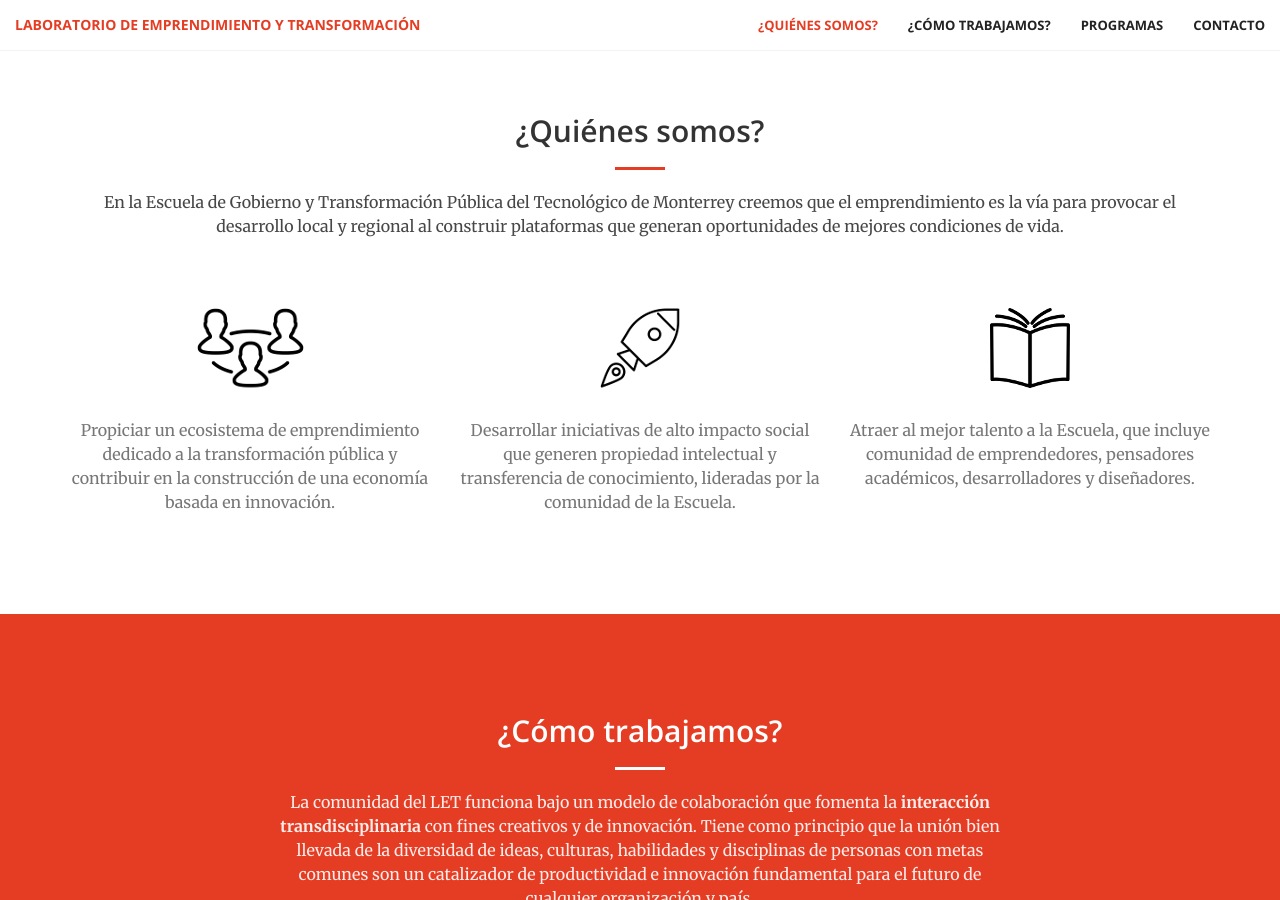
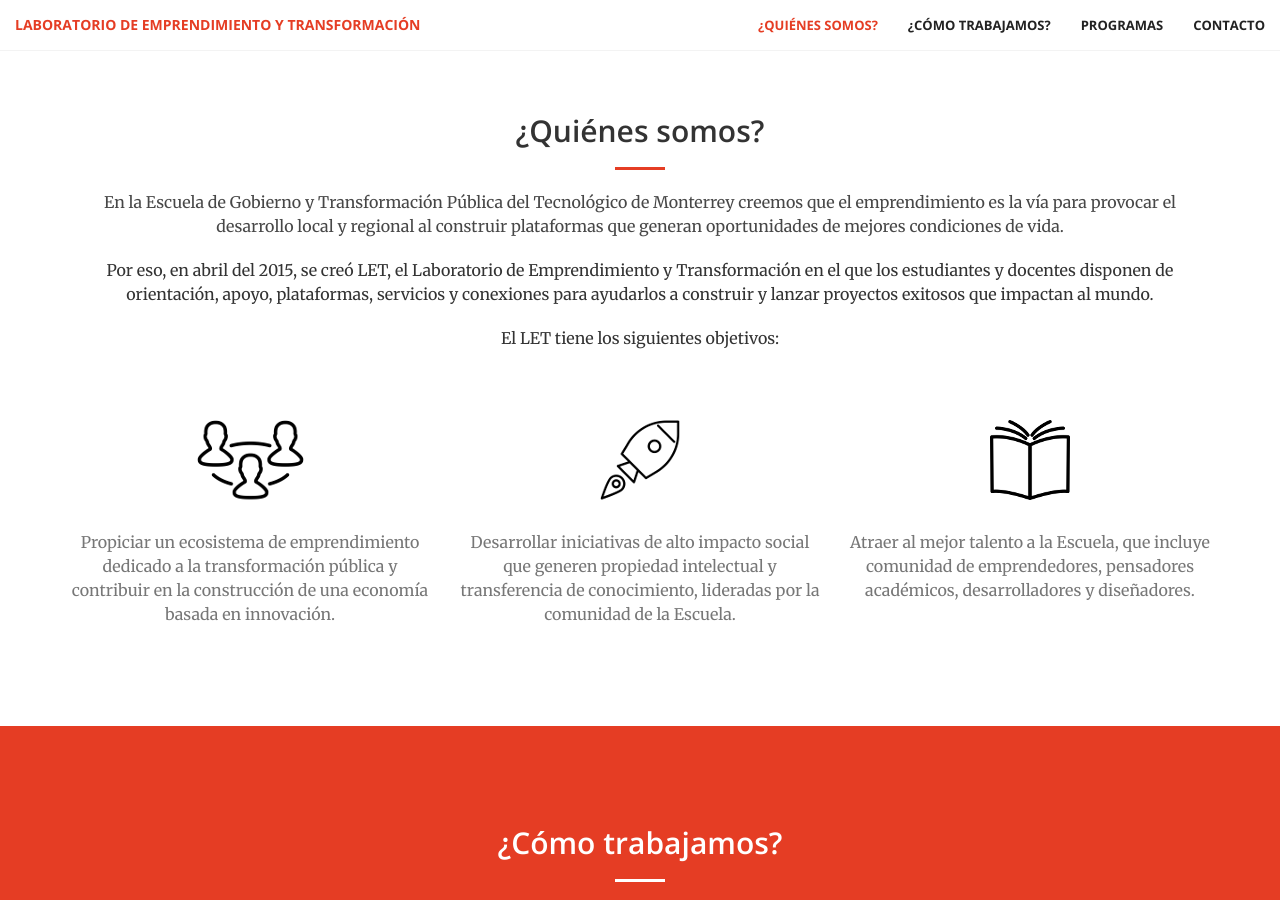
Before and after one commit to civica-digital/let, a Jekyll site: the page built from index.html, in a window 1280 px wide and 900 px high, scrolled down 886 px. Built offline with Jekyll 4.4.1, drawn with Linux system fonts in a browser that asks for light colours; nearby versions of some CDN libraries; library files that are not in the unit come from our copies.

Commit message:
Agrega contenido en sección ¿Quiénes somos?

```diff
--- a/index.html
+++ b/index.html
@@ -10,6 +10,14 @@ layout: default
         <p class="section-main-text">
         En la Escuela de Gobierno y Transformación Pública del Tecnológico de Monterrey creemos que el emprendimiento es la vía para provocar el desarrollo local
         y regional al construir plataformas que generan oportunidades de mejores condiciones de vida.
+        </p>
+
+        <p>
+          Por eso, en abril del 2015, se creó LET, el Laboratorio de Emprendimiento y Transformación en el que los estudiantes y docentes disponen de orientación, apoyo, plataformas, servicios y conexiones para ayudarlos a construir y lanzar proyectos exitosos que impactan al mundo.
+        </p>
+
+        <p>
+          El LET tiene los siguientes objetivos:
         </p>
       </div>
     </div>
```
